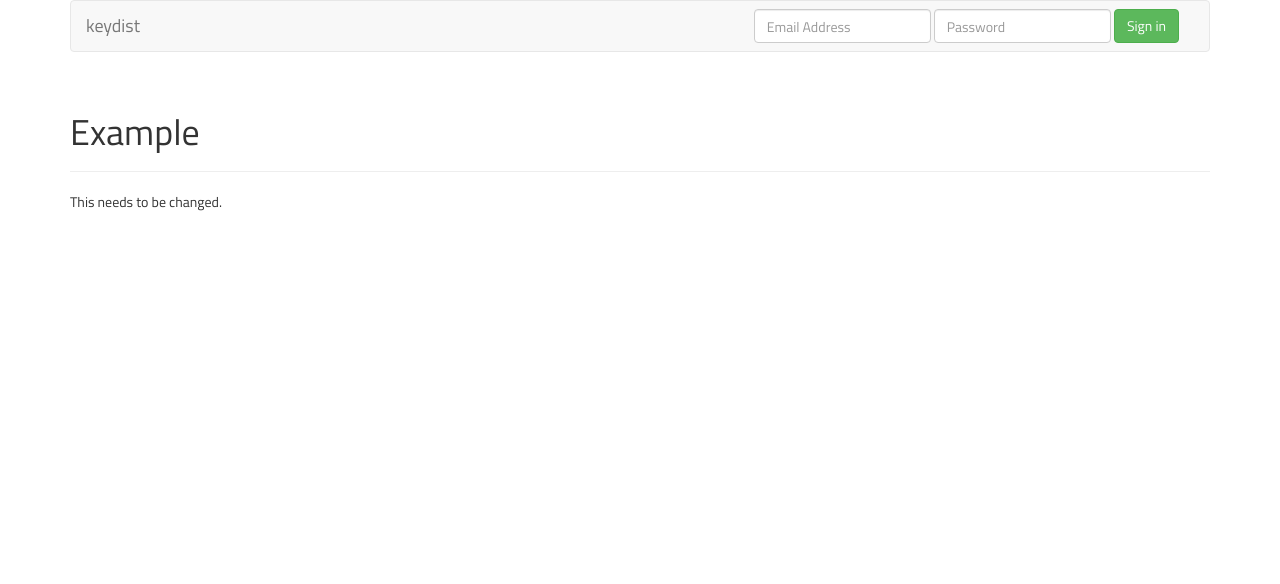
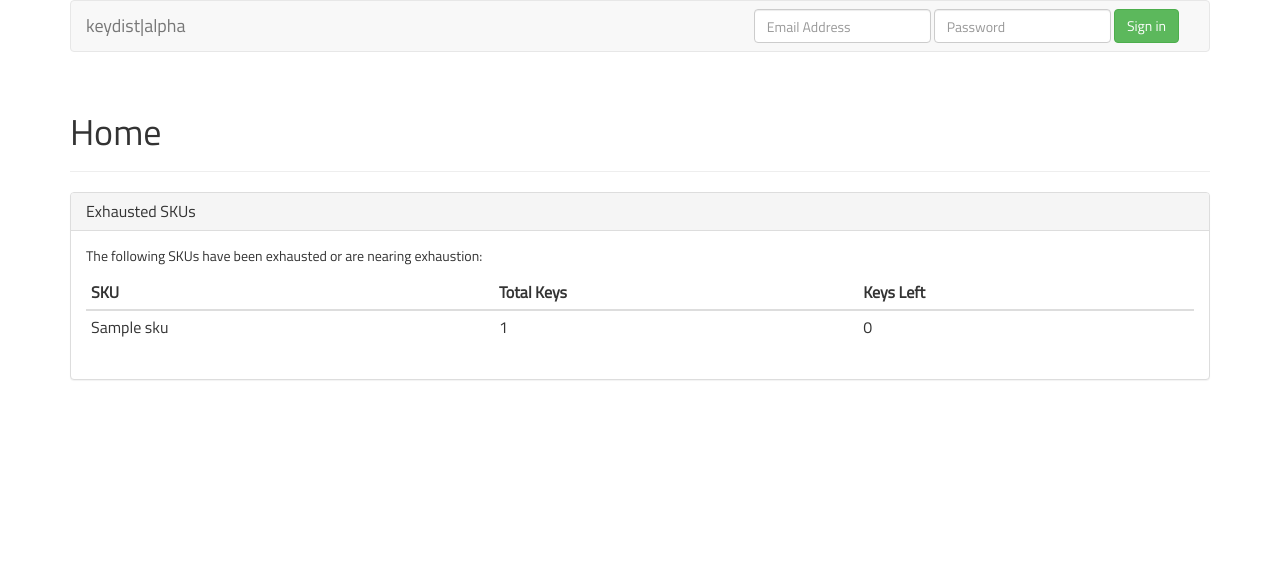
Before and after one commit to ComSSA/keydist, a Django app: page / in a window 1280 px wide. Shown: the top 584 px of the page. Run offline with Django 3.2, Linux system fonts and the light colour scheme; tables that the repository leaves empty hold one stand-in row (values such as "Sample post"); some libraries are stand-ins or nearby versions.

Commit message:
so much stuff

```diff
--- /dev/null
+++ b/home/templates/home/exhausted_panel.html
@@ -0,0 +1,25 @@
+{% extends 'generic_panel.html' %}
+
+{% block panel_title %}Exhausted SKUs{% endblock %}
+
+{% block panel_content %}
+	<p>The following SKUs have been exhausted or are nearing exhaustion:</p>
+	<table class="table table-condensed" >
+		<thead>
+			<th>SKU</th>
+			<th>Total Keys</th>
+			<th>Keys Left</th>
+		</thead>
+		<tbody>
+			{% for sku in skus %}
+				{% if sku.nearing_exhaustion %}
+					<tr>
+						<td>{{ sku }}</td>
+						<td>{{ sku.key_set.count }}</td>
+						<td>{{ sku.unallocated_keys.count }}</td>
+					</tr>
+				{% endif %}
+			{% endfor %}
+		</tbody>
+	</table>
+{% endblock %}
--- a/home/templates/home/index.html
+++ b/home/templates/home/index.html
@@ -1 +1,8 @@
 {% extends 'base.html' %}
+
+{% block site_title %}Home{% endblock %}
+{% block body_title %}Home{% endblock %}
+
+{% block content %}
+	{% include 'home/exhausted_panel.html' %}
+{% endblock %}
--- a/home/views.py
+++ b/home/views.py
@@ -1,4 +1,7 @@
 from django.shortcuts import render
+from keys.models import *
 
 def index(request):
-	return render(request, 'home/index.html')
+	return render(request, 'home/index.html', {
+		'skus': SKU.objects.all()
+		})
--- a/keys/models.py
+++ b/keys/models.py
@@ -1,5 +1,7 @@
+from __future__ import division
 from django.db import models
 from django.contrib.auth import get_user_model
+from django.core.urlresolvers import reverse_lazy
 
 class Product(models.Model):
 	name = models.CharField(
@@ -7,6 +9,25 @@ class Product(models.Model):
 		unique = True,
 		help_text = 'The name of the product.'
 	)
+
+	@property
+	def total_keys(self):
+		total = 0
+		for sku in self.sku_set.all():
+			total += sku.key_set.count()
+
+		return total
+
+	@property
+	def total_unallocated_keys(self):
+		total = 0
+		for sku in self.sku_set.all():
+			total += sku.key_set.filter(allocated_to = None).count()
+
+		return total
+
+	def get_absolute_url(self):
+		return reverse_lazy('keys:product-detail', args = [self.id])
 
 	def __unicode__(self):
 		return self.name
@@ -21,8 +42,18 @@ class SKU(models.Model):
 	product = models.ForeignKey(Product)
 
 	def __unicode__(self):
-		return "%s / %s" % (self.product, self.name)
+		return self.name
 
+	@property
+	def unallocated_keys(self):
+	    return self.key_set.filter(allocated_to = None)
+
+	@property
+	def nearing_exhaustion(self):
+		if self.key_set.all().count() != 0:
+			return (self.key_set.exclude(allocated_to = None).count() / self.key_set.all().count()) >= 0.90
+		else:
+			return True
 	class Meta():
 		verbose_name = "SKU"
 
@@ -67,8 +98,11 @@ class Key(models.Model):
 
 	sku = models.ForeignKey(SKU)
 
+	def get_absolute_url(self):
+		return reverse_lazy('keys:detail', args = [self.id])
+
 	def __unicode__(self):
-		return "Key for %s" % self.sku
+		return "Key for %s" % self.sku.name
 
 	class Meta():
 		unique_together = ['key', 'sku']
--- a/keys/urls.py
+++ b/keys/urls.py
@@ -27,10 +27,29 @@ urlpatterns = patterns('',
         name = 'upload'
     ),
 
+
     url(r'^product/add$',
         permission_required('keys.create_product')
         (views.ProductAdd.as_view()),
         name = 'product-add'
+    ),
+
+    url(r'^product/list$',
+        permission_required('keys.read_product')
+        (views.ProductList.as_view()),
+        name = 'product-list'
+    ),
+
+    url(r'^product/(?P<pk>\d+)$',
+        permission_required('keys.read_key')
+        (views.ProductDetail.as_view()),
+        name = 'product-detail'
+    ),
+
+    url(r'^product/delete/(?P<pk>\d+)$',
+        permission_required('keys.delete_product')
+        (views.ProductDelete.as_view()),
+        name = 'product-delete'
     ),
 
     url(r'^sku/add$',
@@ -44,4 +63,11 @@ urlpatterns = patterns('',
         (views.allocate),
         name = 'allocate'
     ),
+
+
+    url(r'^email/(?P<key_id>\d+)$',
+        permission_required('keys.read_key')
+        (views.email),
+        name = 'email'
+    ),
 )
--- a/templates/base.html
+++ b/templates/base.html
@@ -38,11 +38,14 @@
                         <span class="icon-bar"></span>
                     </button>
                     <a class="navbar-brand" href="{% url 'home' %}">
-                        <span id="brand_text">keydist</span>
+                        <span id="brand_text">keydist|alpha</span>
                     </a>
                 </div>
                 <div class="navbar-collapse collapse">
                     <ul class="nav navbar-nav">
+                        {% if perms.keys.read_key %}
+                            <li><a href="{% url 'keys:product-list' %}">Keys</a></li>
+                        {% endif %}
                         {% if user.is_staff %}
                             <li><a href="{% url 'accounts:admin' %}">Admin</a></li>
                         {% endif %}
```
Also changed, not shown: keys/templates/keys/detail.html (+13 -2 lines), keys/templates/keys/products/detail.html (added, +22 -0 lines), keys/templates/keys/products/list.html (renamed from keys/templates/keys/list.html, +12 -13 lines), keys/views.py (+60 -7 lines), keydist/static/img/comssa_logo_128.png (added).
